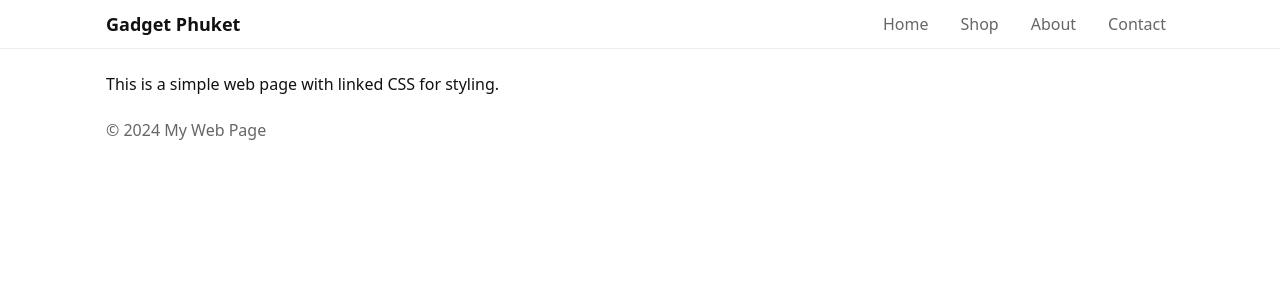
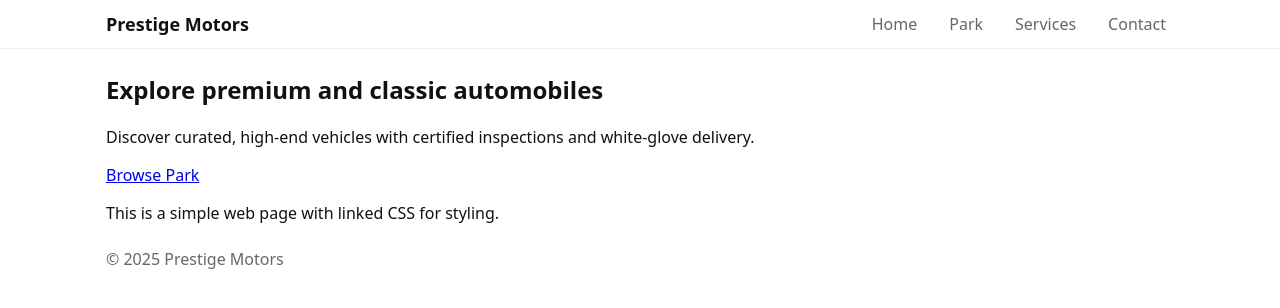
Before and after one commit to belyassh/PrestigeMotors, a plain HTML site: page index.html in a window 1280 px wide. Drawn offline with Linux system fonts and the light colour scheme.

Commit message:
Update index.html

```diff
--- a/index.html
+++ b/index.html
@@ -1,16 +1,16 @@
 <!DOCTYPE html>
 <html lang="en">
-<head>
+    <head>
     <meta charset="UTF-8">
     <meta name="viewport" content="width=device-width, initial-scale=1.0">
-    <title>Gadget Phuket</title>
+    <title>Prestige Motors</title>
     <link rel="stylesheet" href="styles.css">
-</head>
+    </head>
 <body>
     <header>
         <a class="skip-link" href="#main">Skip to content</a>
         <div class="header-inner">
-            <h1 class="logo"><a href="/">Gadget Phuket</a></h1>
+            <h1 class="logo"><a href="/">Prestige Motors</a></h1>
 
             <button class="nav-toggle" aria-controls="primary-navigation" aria-expanded="false" aria-label="Open main menu">
                 <span class="hamburger" aria-hidden="true"></span>
@@ -19,18 +19,28 @@
             <nav id="primary-navigation" class="nav" data-open="false">
                 <ul class="nav-list">
                     <li><a href="#">Home</a></li>
-                    <li><a href="#">Shop</a></li>
-                    <li><a href="#">About</a></li>
+                    <li><a href="#">Park</a></li>
+                    <li><a href="#">Services</a></li>
                     <li><a href="#">Contact</a></li>
                 </ul>
             </nav>
         </div>
     </header>
-    <main>
-        <p>This is a simple web page with linked CSS for styling.</p>
+    <main id="main">
+        <section class="hero">
+            <div class="hero-inner">
+                <h2 class="hero-title">Explore premium and classic automobiles</h2>
+                <p class="hero-sub">Discover curated, high-end vehicles with certified inspections and white-glove delivery.</p>
+                <p class="hero-cta"><a class="btn" href="#">Browse Park</a></p>
+            </div>
+        </section>
+
+        <section class="content">
+            <p>This is a simple web page with linked CSS for styling.</p>
+        </section>
     </main>
     <footer>
-        <p>&copy; 2024 My Web Page</p>
+        <p>&copy; 2025 Prestige Motors</p>
     </footer>
     <script src="script.js" defer></script>
 </body>
```
